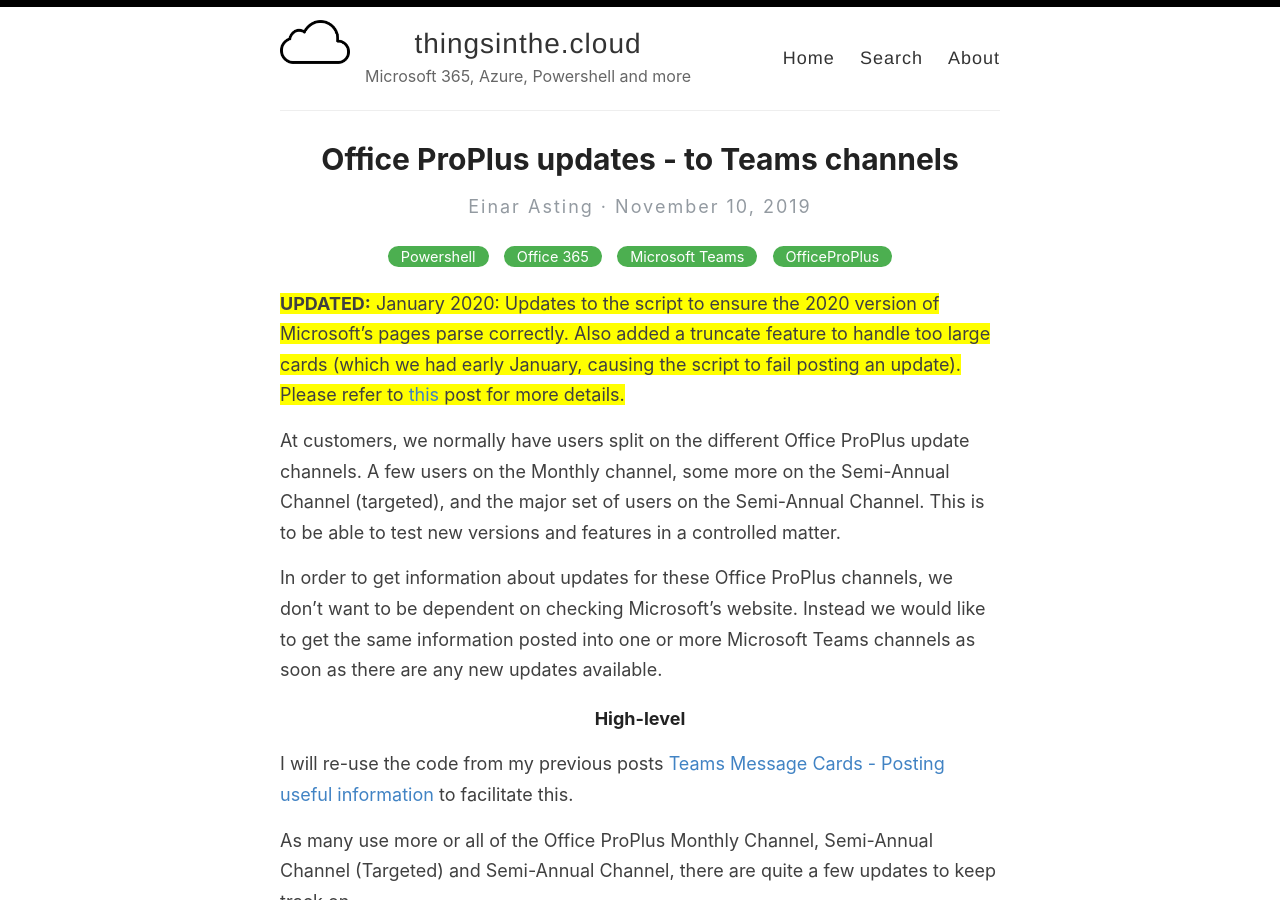
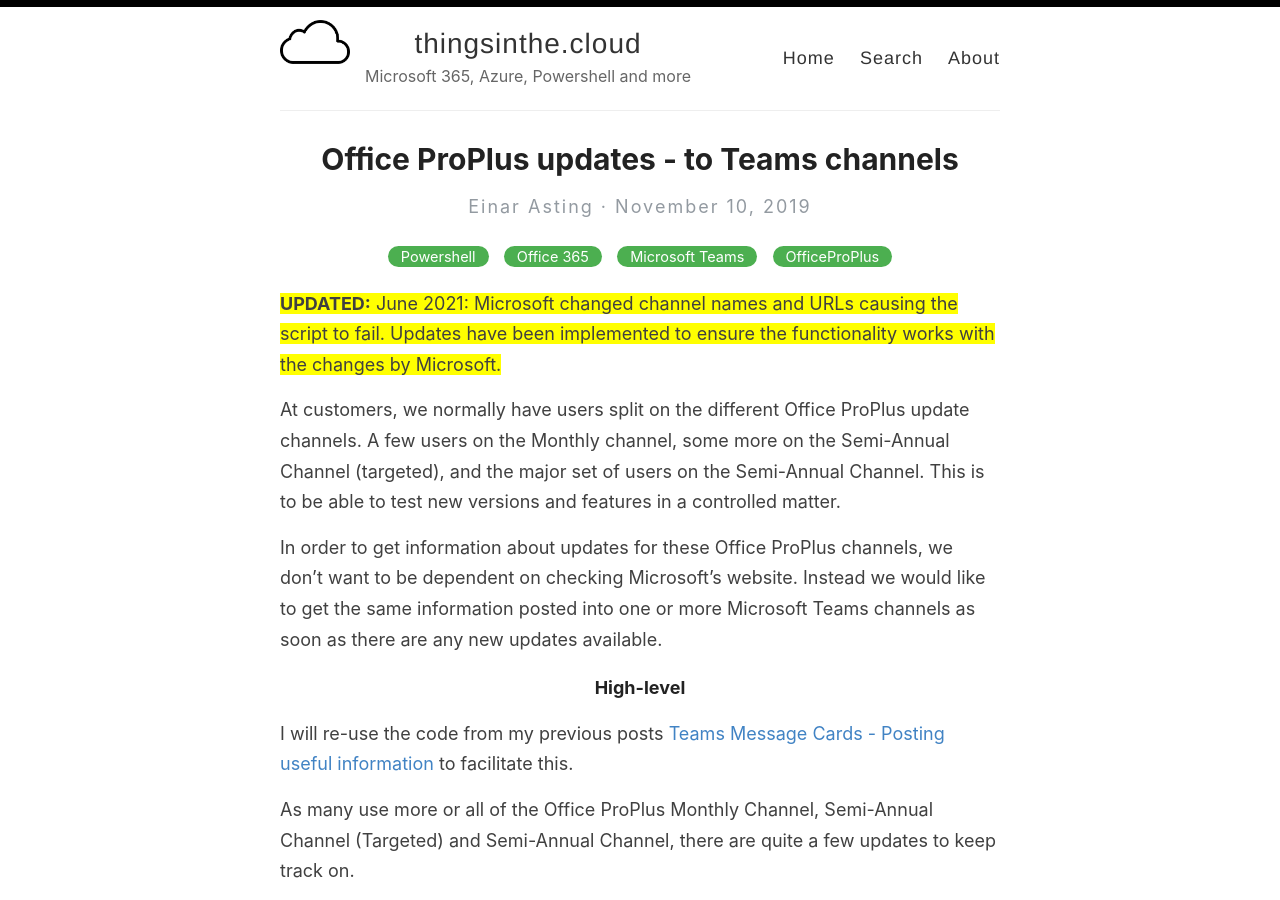
Before and after one commit to einast/einast.github.io, a Jekyll site: the page built from _posts/2019-11-10-OfficeProPlus-updates.md, in a window 1280 px wide and 900 px high. Built offline with Jekyll 4.4.1, drawn with Linux system fonts in a browser that asks for light colours.

Commit message:
Edit to reflect changes by Microsoft

```diff
--- a/_posts/2019-11-10-OfficeProPlus-updates.md
+++ b/_posts/2019-11-10-OfficeProPlus-updates.md
@@ -5,7 +5,7 @@
 categories: [Powershell, Office 365, Microsoft Teams, OfficeProPlus]
 ---
 
-<span style="background-color: #FFFF00">**UPDATED:** January 2020: Updates to the script to ensure the 2020 version of Microsoft's pages parse correctly. Also added a truncate feature to handle too large cards (which we had early January, causing the script to fail posting an update). Please refer to [this](https://thingsinthe.cloud/UpdatedProPlusScripts/) post for more details.</span>
+<span style="background-color: #FFFF00">**UPDATED:** June 2021: Microsoft changed channel names and URLs causing the script to fail. Updates have been implemented to ensure the functionality works with the changes by Microsoft.</span>
 
 
 At customers, we normally have users split on the different Office ProPlus update channels. A few users on the Monthly channel, some more on the Semi-Annual Channel (targeted), and the major set of users on the Semi-Annual Channel. This is to be able to test new versions and features in a controlled matter.
```
